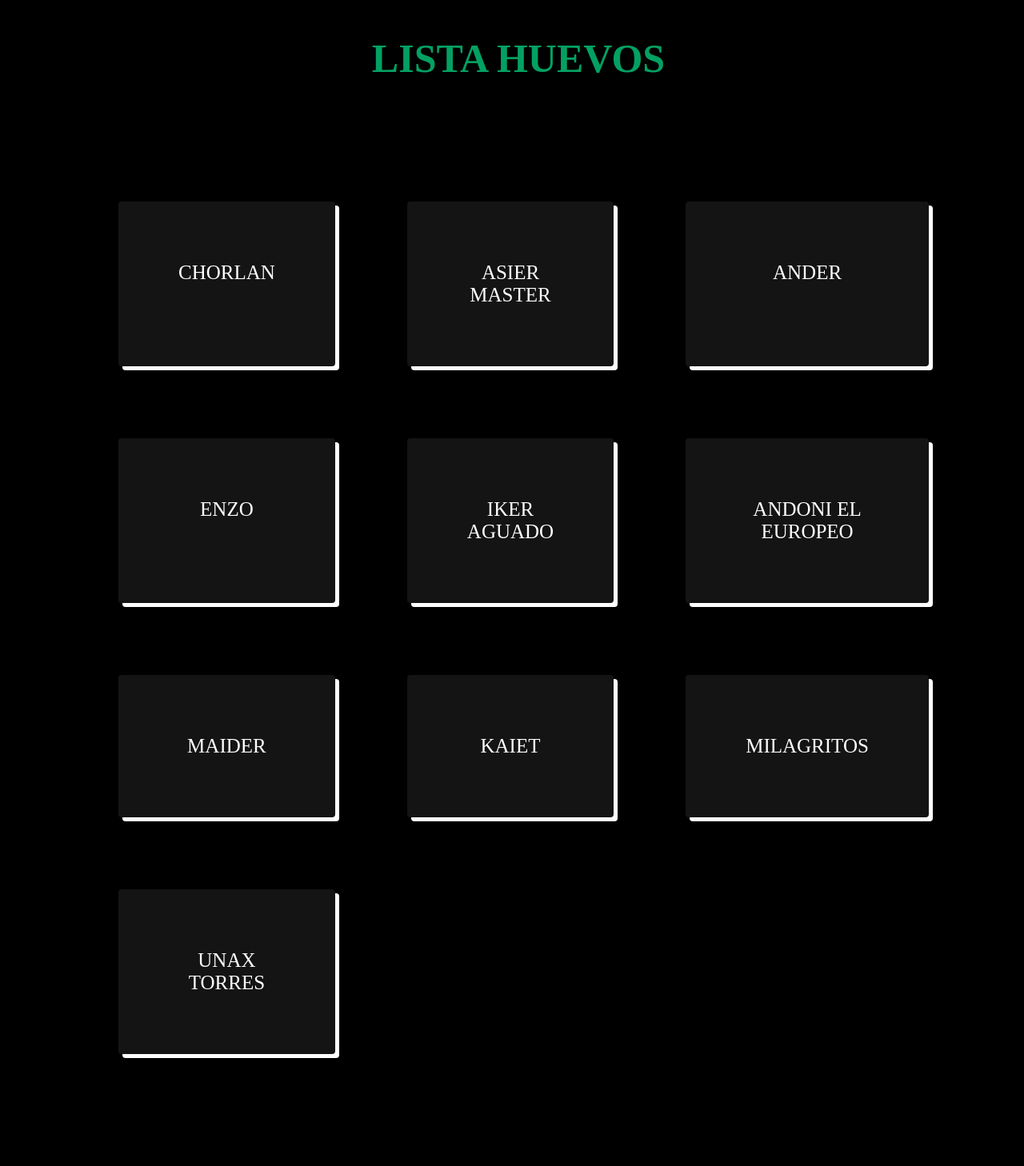
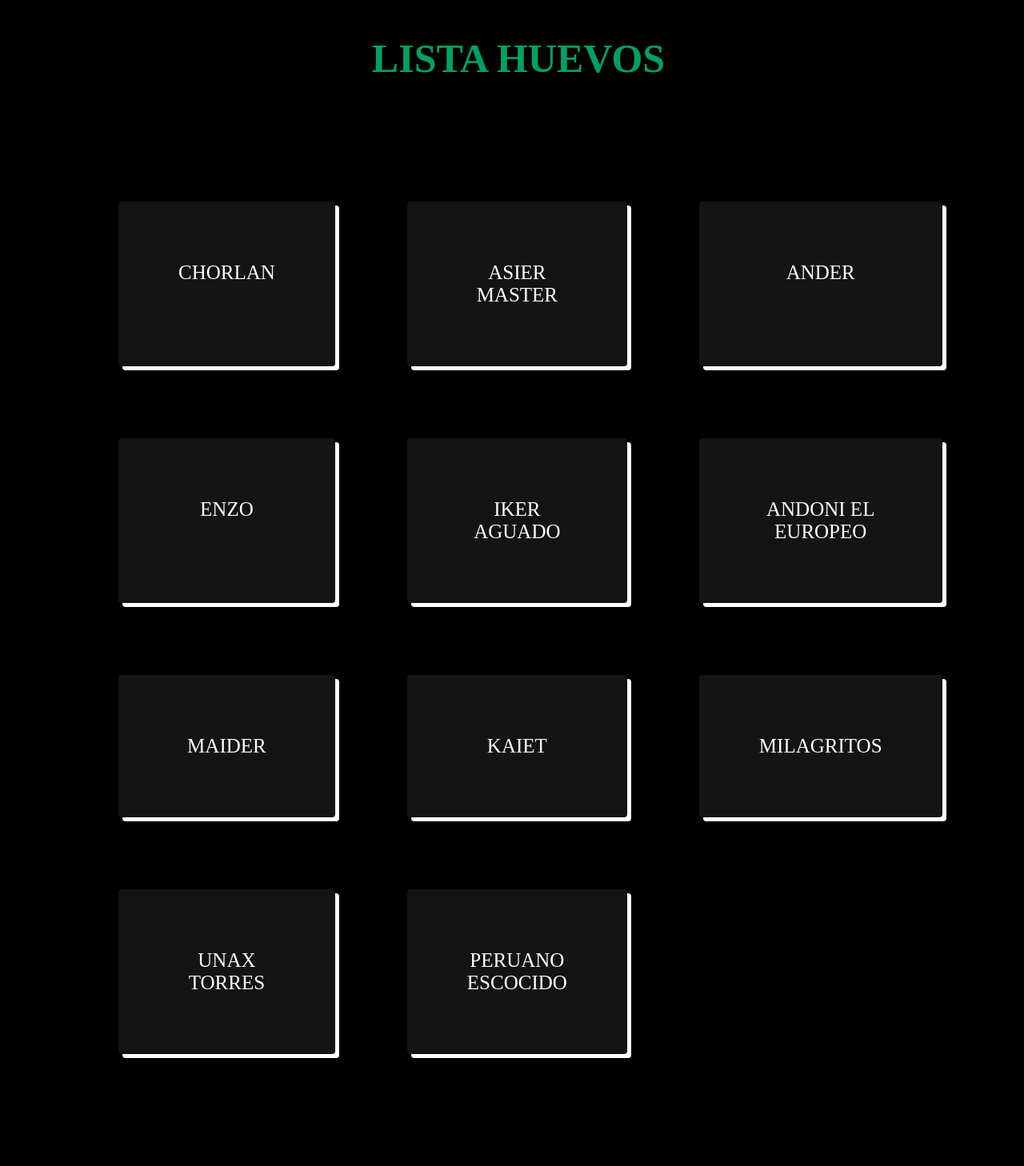
Before and after one commit to skills/github-pages, a PHP site: page / in a window 1280 px wide. Shown: the whole page at 80% size. Run offline with PHP 8.4, Linux system fonts and the light colour scheme.

Commit message:
Update style.css

```diff
--- a/style.css
+++ b/style.css
@@ -136,6 +136,18 @@ body {
     margin: 40px;
     font-size: 25px;
 }
+.persona11 {
+    grid-column: 2;
+    grid-row: 4;
+    background-color: #141414;
+    padding: 75px;
+    border-radius: 4px;
+    color: white;
+    text-align: center;
+    box-shadow: 5px 5px white;
+    margin: 40px;
+    font-size: 25px;
+}
 
 @media (max-width: 1024px) {
     .persona {
```
